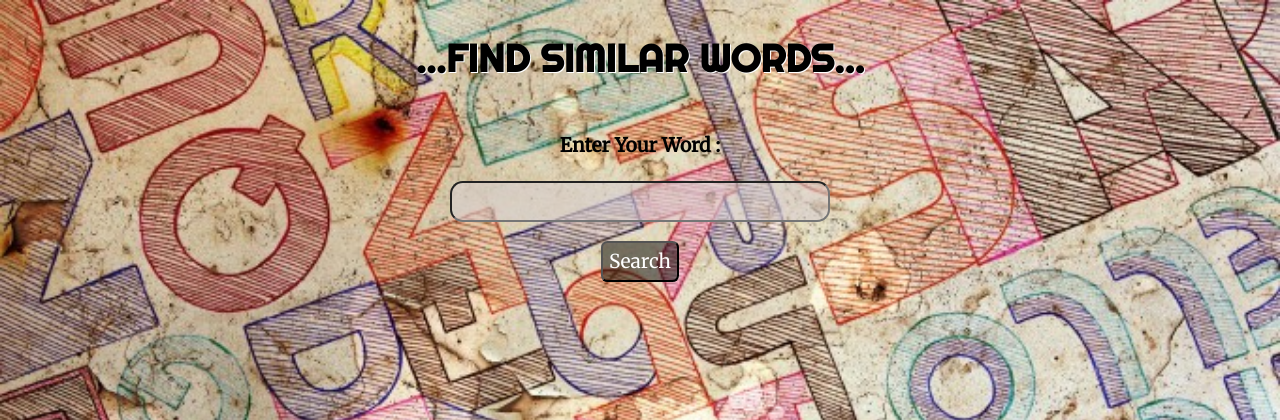
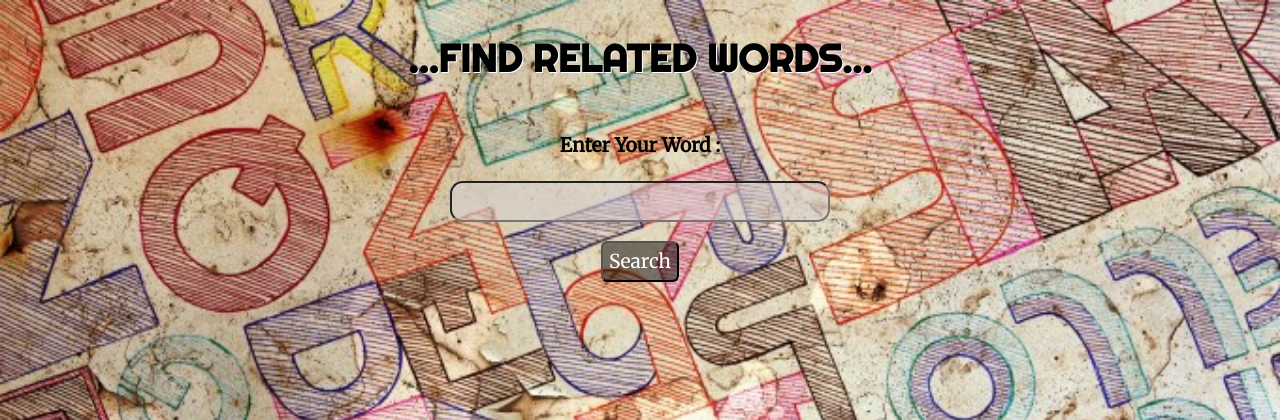
Before and after one commit to thevarunsharma/Similar-Word-Finder, a Flask app: page / in a window 1280 px wide. Shown: the top 420 px of the page. Run offline with Flask 2, Linux system fonts and the light colour scheme; parts of the project's set-up code (start-up, migrations or seed data) failed here and were passed over.

Commit message:
heading change

```diff
--- a/templates/main.html
+++ b/templates/main.html
@@ -5,7 +5,7 @@
   <link href="https://fonts.googleapis.com/css?family=Righteous" rel="stylesheet">
 </head>
 <body>
-  <h1>...FIND SIMILAR WORDS...</h1>
+  <h1>...FIND RELATED WORDS...</h1>
   <form action="" method="POST">
     <p><b>Enter Your Word :</b><br><br> <input type="text" name="word" required></p>
     <p><input type="submit" value="Search"></p>
```
